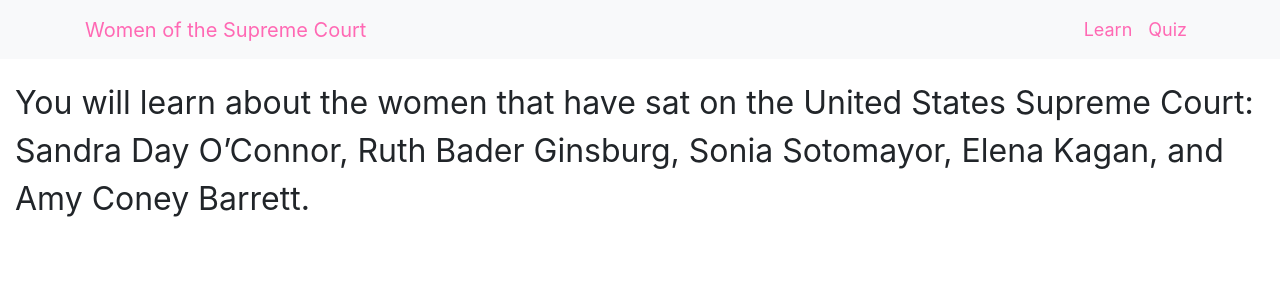
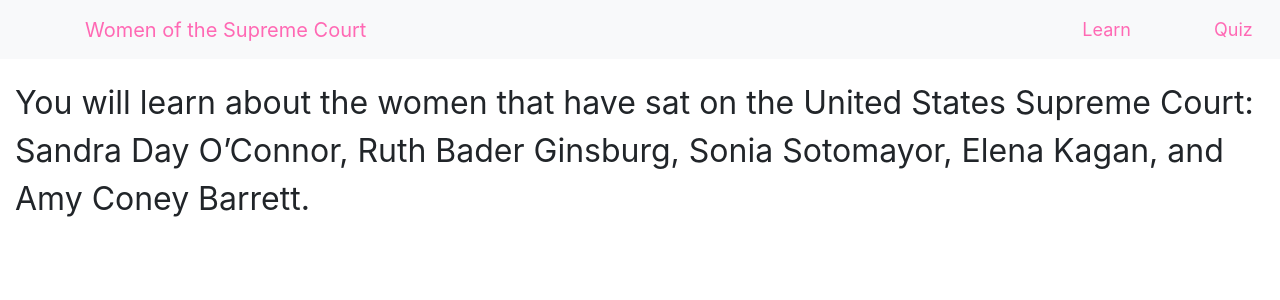
Before and after one commit to KenXiong123/UI_Final_Project, a Flask app: page /learn in a window 1280 px wide. Shown: the top 300 px of the page. Run offline with Flask 2, Linux system fonts and the light colour scheme; some libraries are stand-ins or nearby versions.

Commit message:
just kidding

```diff
--- a/static/main.css
+++ b/static/main.css
@@ -4,17 +4,20 @@
 .nav-link{
   color: #ff69b4;
 }
+
 #learn_nav{
-  float: right;
+  padding-left: 700px;
   font-size: 18px;
 }
 #quiz_nav{
-  float: right;
+  padding-left: 75px;
   font-size: 18px;
 }
+
 .homepage-spacer{
   margin-top: 200px;
 }
+
 #homepage-large-text{
   font-size: 32px;
 }
--- a/templates/layout.html
+++ b/templates/layout.html
@@ -29,10 +29,12 @@
     <button class="navbar-toggler" type="button" data-bs-toggle="collapse" data-bs-target="#navbarNavAltMarkup" aria-controls="navbarNavAltMarkup" aria-expanded="false" aria-label="Toggle navigation">
       <span class="navbar-toggler-icon"></span>
     </button>
-    <div class="navbar-nav" id="search_div">
+    <div class="navbar-collapse collapse">
+      <div class="navbar-nav" id="search_div">
         <!-- <input type="submit" id="search_button"> -->
         <a class="nav-link" id ="learn_nav" href="/learn">Learn</a>
         <a class="nav-link" id ="quiz_nav" href="/quiz_intro">Quiz</a>
+      </div>
     </div>
   </div>
 </nav>
```
